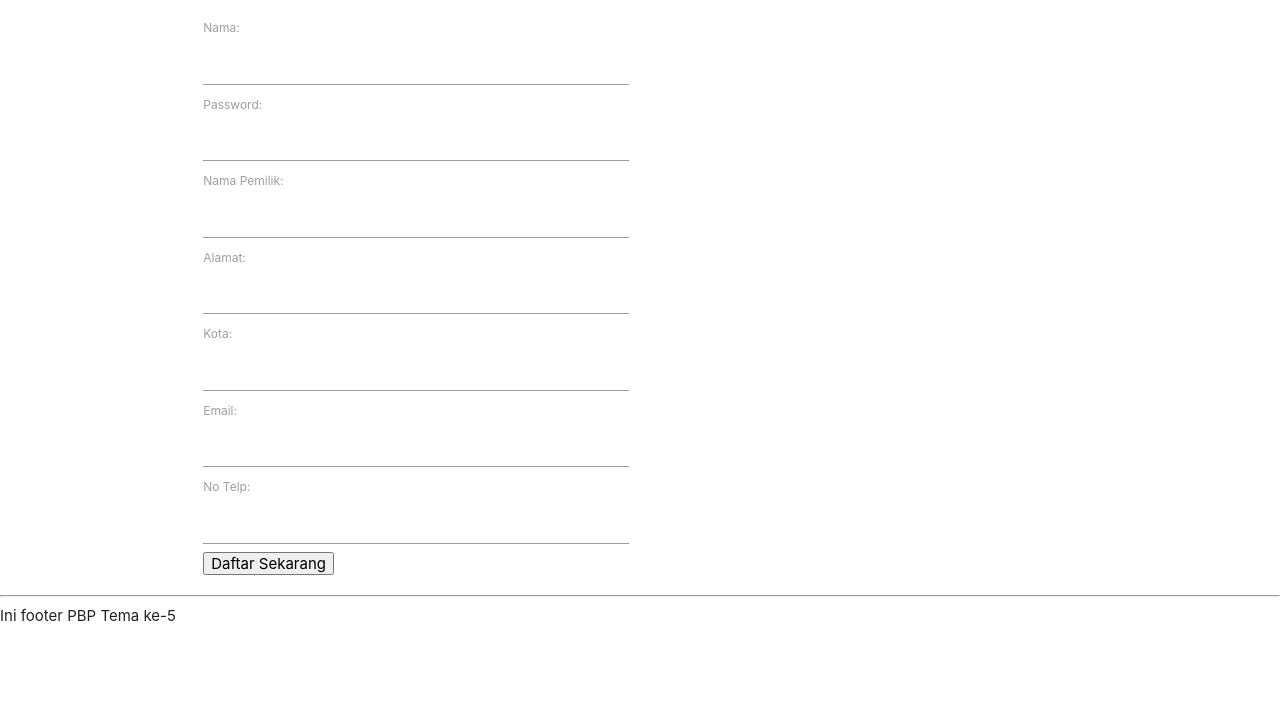
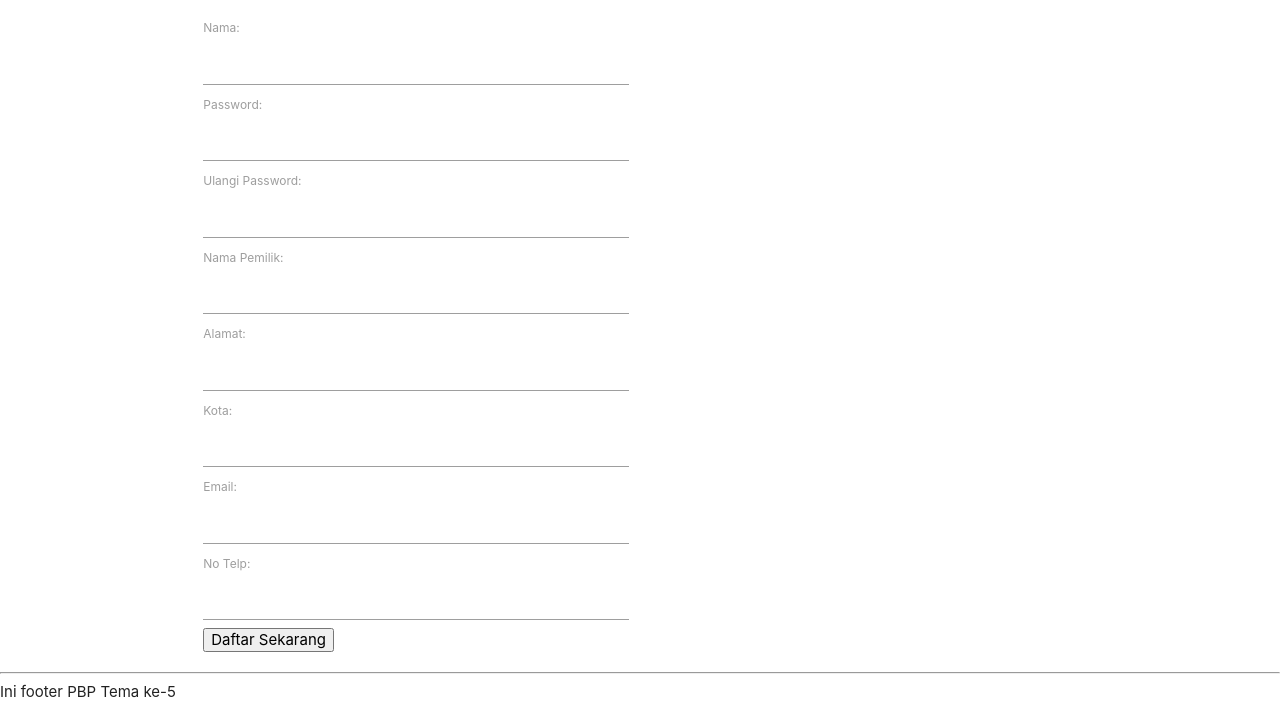
Before and after one commit to ikhsangama/PPLK, a PHP site: page /pendaftaran_perusahaan.php in a window 1280 px wide. Shown: the part 239-943 px from the top of the page. Before the commit the page ends 861 px from the top, so only its background shows below. Run offline with PHP 8.4, Linux system fonts and the light colour scheme; some libraries are stand-ins or nearby versions.

Commit message:
password verify

```diff
--- a/classes/Validation.php
+++ b/classes/Validation.php
@@ -39,6 +39,12 @@ class Validation
             $this->addError ("$item maksimal $rule_value karakter");
           } break;
 
+          case 'match':
+          if(Input::get($item) != Input::get($rule_value))
+          {
+            $this->addError ("$item harus sama dengan $rule_value");
+          } break;
+
           default:
             // code...
             break;
--- a/pendaftaran_perusahaan.php
+++ b/pendaftaran_perusahaan.php
@@ -28,6 +28,10 @@ if (Input::get('submit'))
     'password' => array(
       'required' => true,
       'min' => 3,
+    ),
+    'password_verify' => array(
+      'required' => true,
+      'match' => 'password',
     ),
   ));
 // die("a". $validation->getPassed());
@@ -79,6 +83,8 @@ require_once "template/header.php";
         <input type="text" name="nama" value=""><br>
         <label>Password: </label>
         <input type="password" name="password" value=""><br>
+        <label>Ulangi Password: </label>
+        <input type="password" name="password_verify" value=""><br>
         <label>Nama Pemilik: </label>
         <input type="text" name="nama_pemilik" value=""><br>
         <label>Alamat: </label>
```
